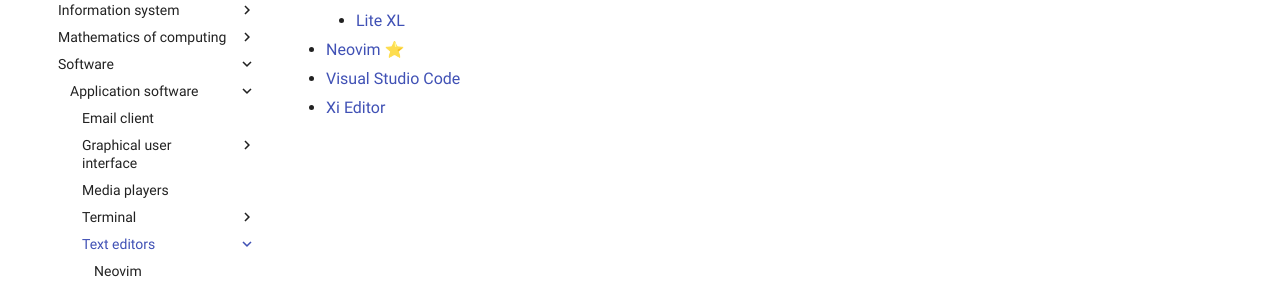
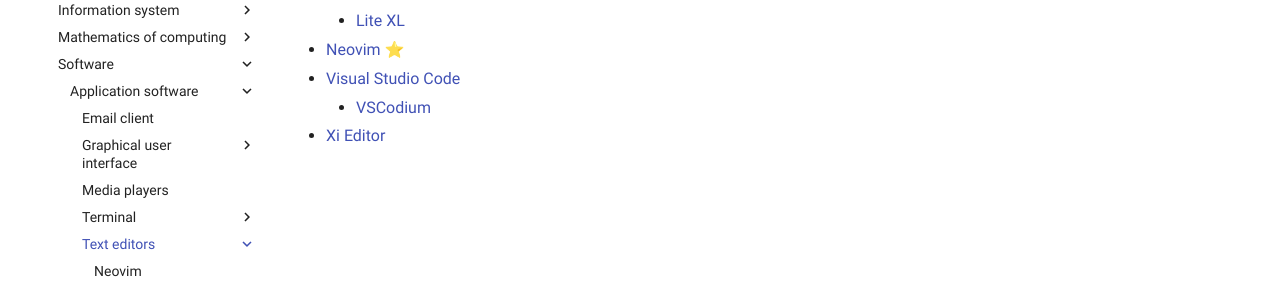
Before and after one commit to paveloom/paveloom.dev, an MkDocs documentation site: the page built from content/pensieve/text-editors.md, in a window 1280 px wide. Shown: the part 418-708 px from the top of the page. Built offline with MkDocs 1.6.1 and Material for MkDocs 9.7.7, drawn with Linux system fonts in a browser that asks for light colours; comment, search, counter and statistics services are not loaded.

Commit message:
Pensieve: update the Text editors page.

```diff
--- a/content/pensieve/text-editors.md
+++ b/content/pensieve/text-editors.md
@@ -9,4 +9,5 @@
     - [Lite XL](https://lite-xl.com)
 - [Neovim](neovim.md) ⭐
 - [Visual Studio Code](https://code.visualstudio.com)
+    - [VSCodium](https://github.com/VSCodium/vscodium)
 - [Xi Editor](https://github.com/xi-editor/xi-editor)
```
